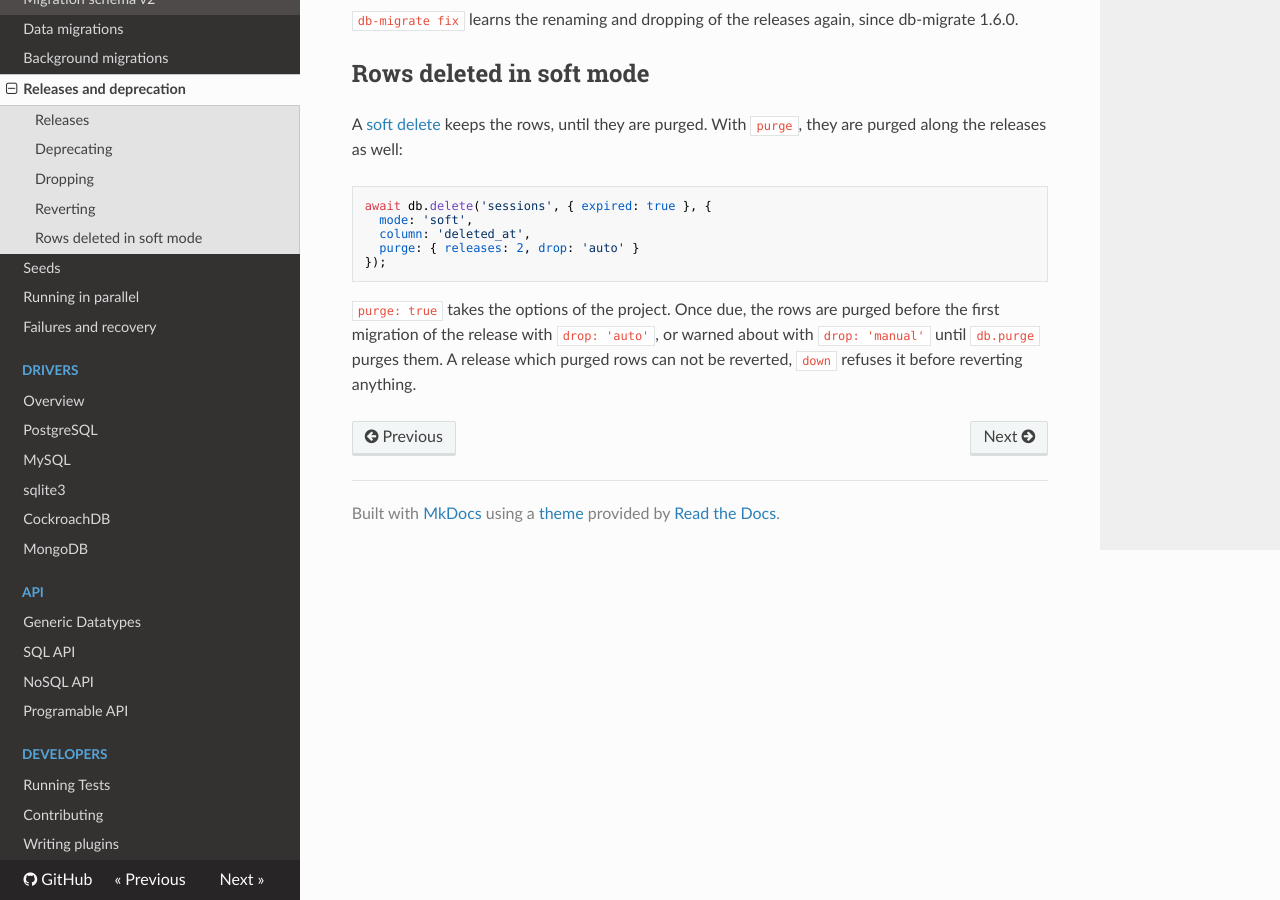
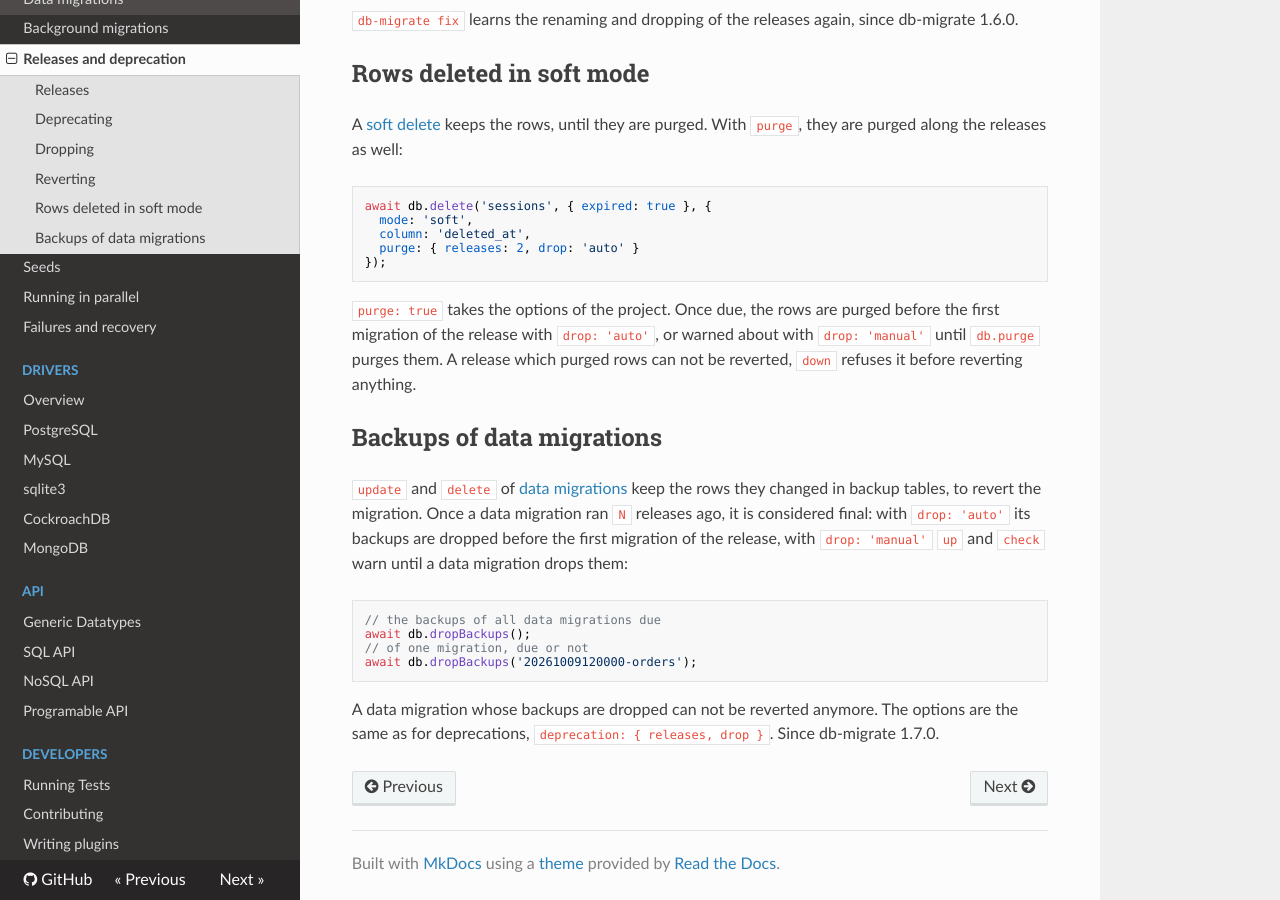
Before and after one commit to db-migrate/english-docs, an MkDocs documentation site: the page built from docs/Guides/releases.md, in a window 1280 px wide and 900 px high, scrolled down 1940 px. Built offline with MkDocs 1.6.1, drawn with Linux system fonts in a browser that asks for light colours; nearby versions of some CDN libraries.

Commit message:
docs: backups of data migrations are dropped once final

````diff
--- a/docs/Guides/releases.md
+++ b/docs/Guides/releases.md
@@ -117,3 +117,22 @@ purged before the first migration of the release with `drop: 'auto'`, or
 warned about with `drop: 'manual'` until `db.purge` purges them. A release
 which purged rows can not be reverted, `down` refuses it before reverting
 anything.
+
+## Backups of data migrations
+
+`update` and `delete` of [data migrations](data migrations.md) keep the rows
+they changed in backup tables, to revert the migration. Once a data migration
+ran `N` releases ago, it is considered final: with `drop: 'auto'` its backups
+are dropped before the first migration of the release, with `drop: 'manual'`
+`up` and `check` warn until a data migration drops them:
+
+```js
+// the backups of all data migrations due
+await db.dropBackups();
+// of one migration, due or not
+await db.dropBackups('20261009120000-orders');
+```
+
+A data migration whose backups are dropped can not be reverted anymore. The
+options are the same as for deprecations, `deprecation: { releases, drop }`.
+Since db-migrate 1.7.0.
````
Also changed, not shown: docs/Guides/data migrations.md (+3 -2 lines).
